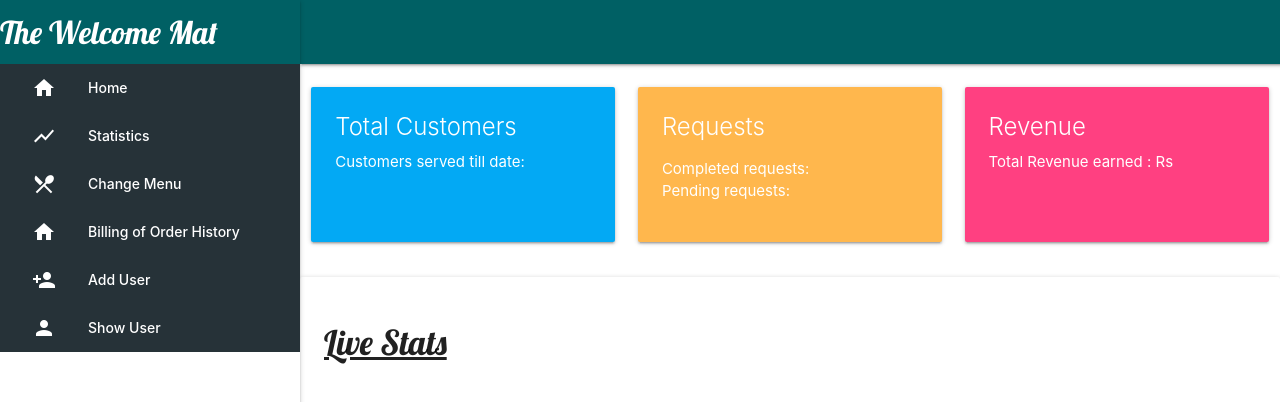
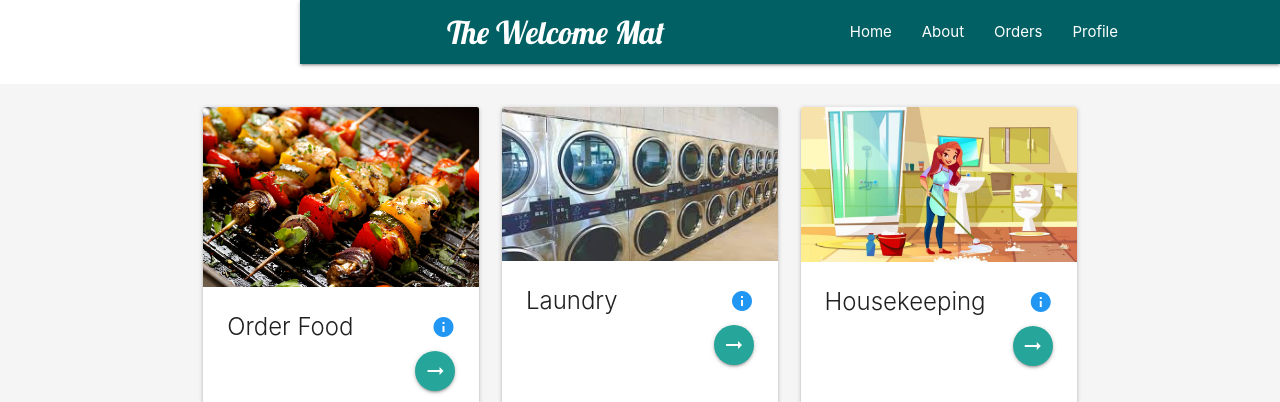
Before and after one commit to paritoshdandekar/the-welcome-mat, a React (Create React App) app: page / in a window 1280 px wide. Shown: the top 402 px of the page. Built offline with nearby package versions, Linux system fonts and the light colour scheme; no server answers.

Commit message:
Update index.js

```diff
--- a/src/index.js
+++ b/src/index.js
@@ -14,8 +14,8 @@ ReactDOM.render(
     <link href="https://fonts.googleapis.com/icon?family=Material+Icons" rel="stylesheet" />
     <script src="https://cdnjs.cloudflare.com/ajax/libs/materialize/1.0.0/js/materialize.min.js"></script>
     <script src="https://code.jquery.com/jquery-3.5.1.min.js"></script>
-    {/* <App /> */}
-    <AdminApp/>
+    <App />
+    {/* <AdminApp/> */}
   </React.StrictMode>,
   document.getElementById('root')
 );
```
